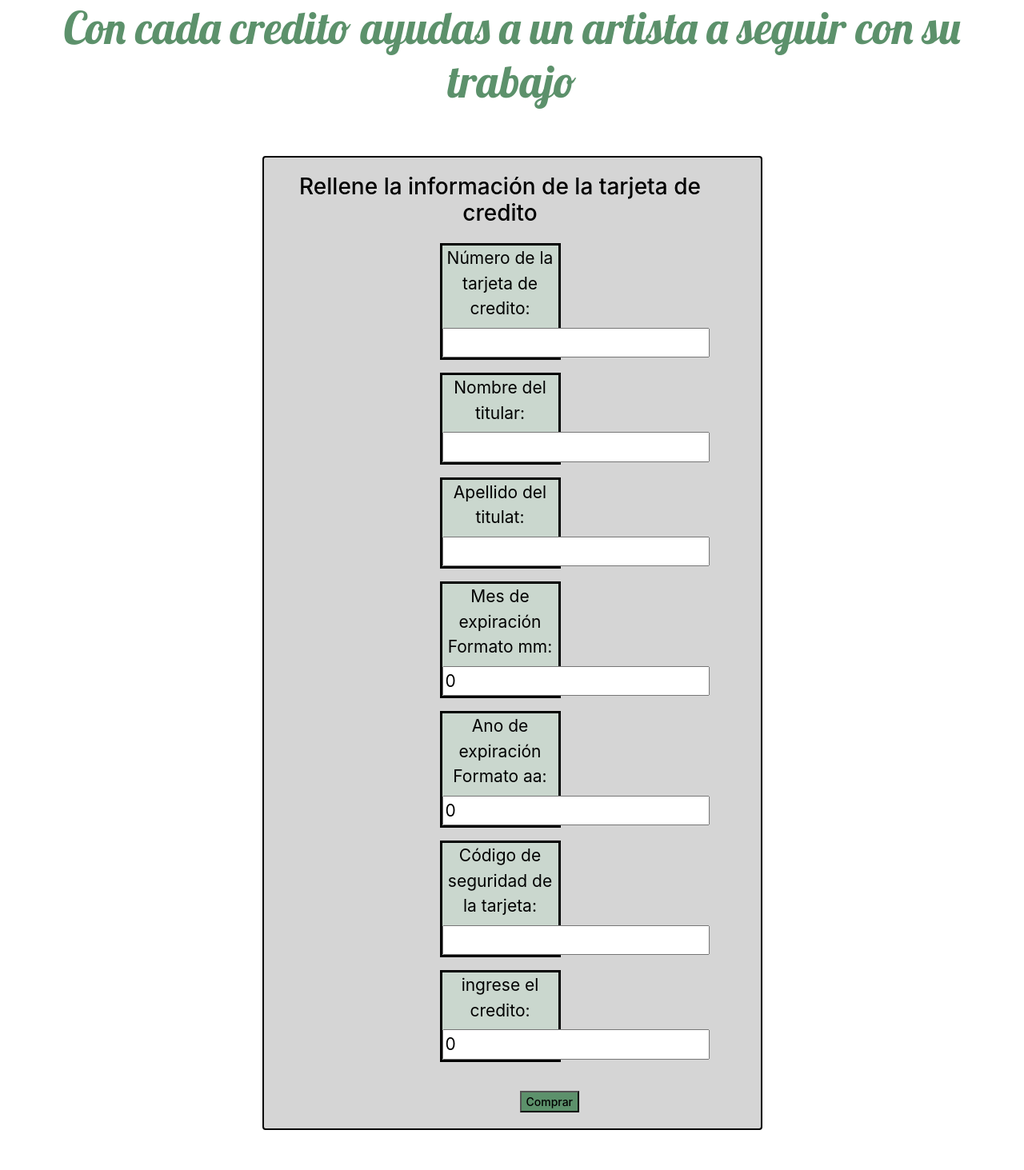
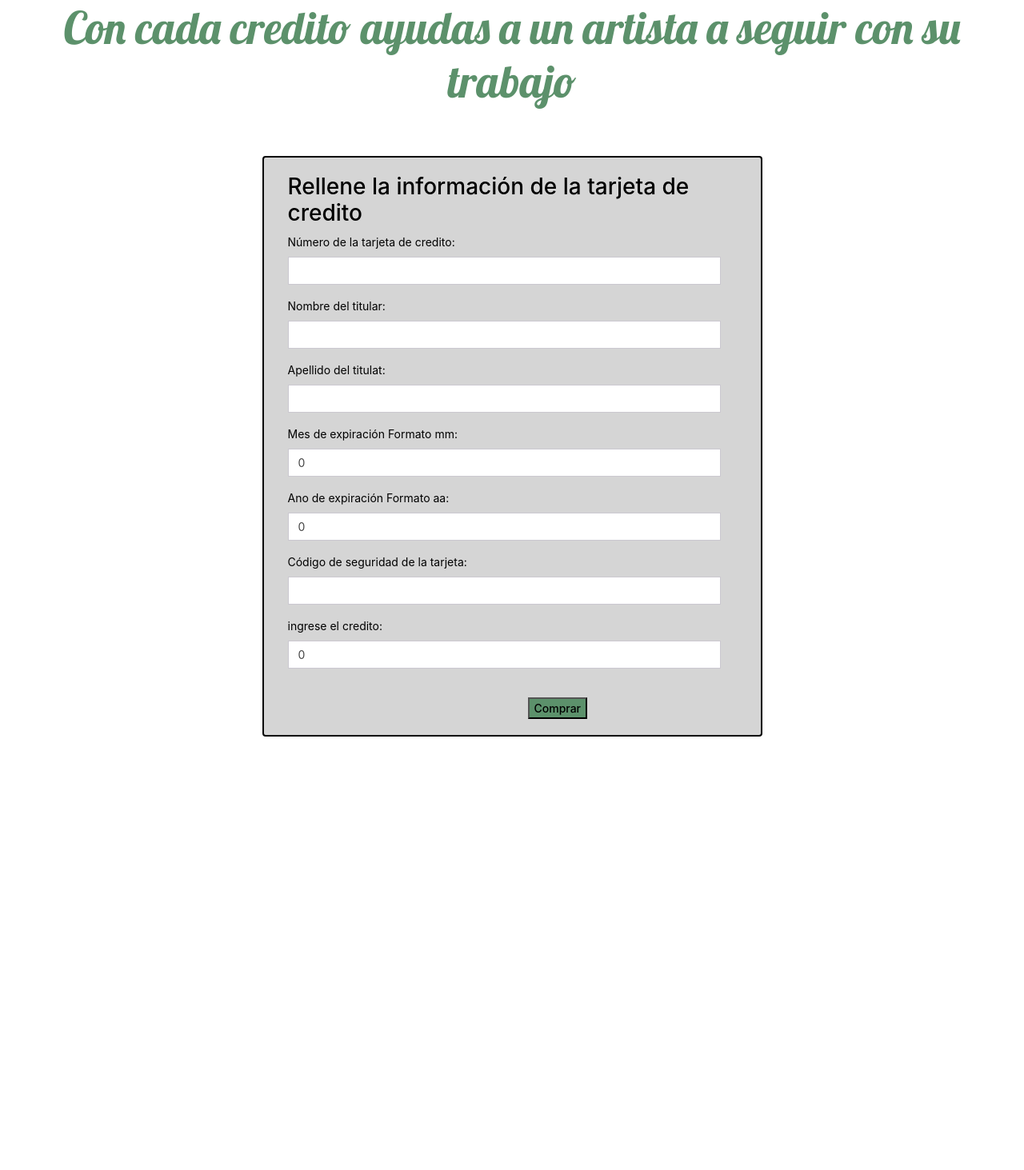
Before and after one commit to IngSw201910/ZonaCultura, a Django app: page /CompraCredito in a window 1280 px wide. Shown: the part 202-1665 px from the top of the page at 80% size. After the commit the page ends 1123 px from the top, so only its background shows below. Run offline with Django 3.2, Linux system fonts and the light colour scheme; a user stored in the database is signed in; some libraries are stand-ins or nearby versions.

Commit message:
correccion

```diff
--- a/Codigo/homePage/forms.py
+++ b/Codigo/homePage/forms.py
@@ -198,6 +198,14 @@ class contenidoTarjetaForm(forms.ModelForm):
 		'anoExpiracion':'Ano de expiración Formato aa',
 		'codigoSeguridad':'Código de seguridad de la tarjeta'
 		}
+		widgets={
+		'numeroTarjeta': forms.TextInput(attrs={'class':'form-control'}),
+		'nombreTitular':forms.TextInput(attrs={'class':'form-control'}),
+		'apellidoTitular':forms.TextInput(attrs={'class':'form-control'}),
+		'mesExpiracion':forms.TextInput(attrs={'class':'form-control'}),
+		'anoExpiracion':forms.TextInput(attrs={'class':'form-control'}),
+		'codigoSeguridad':forms.TextInput(attrs={'class':'form-control'}),
+		}
 class contenidoCreditForm(forms.ModelForm):
 	class Meta:
 		model=infousuario
@@ -208,6 +216,7 @@ class contenidoCreditForm(forms.ModelForm):
 		'balance':'ingrese el credito'
 		}
 		widgets={
+		'balance': forms.TextInput(attrs={'class':'form-control'}),
  			#'formato':forms.CheckboxSelectMultiple(),
  			#'genero': forms.CheckboxSelectMultiple(),
  			#'is_Creador_De_Contenido':forms.CheckBoxSelectMultiple
--- a/Codigo/homePage/static/css/diseño.css
+++ b/Codigo/homePage/static/css/diseño.css
@@ -8,6 +8,12 @@
 	color: #5C916B;
 	font-size: 4em;
 
+}
+#input-search2{
+	width: 600px;
+	height: 30px;
+	text-indent: 10px;
+	margin-left: 200px;
 }
 #imgl{
 	margin-left: 100px;
@@ -36,10 +42,16 @@ p{
 	border-color: black;
 
 }
-.btn-group-vertical{
+.btn3-group-vertical{
 	font-family: 'Lobster', cursive;
-	padding-left: 100px;
-	margin-left: 20px;
+	padding-left: 80px;
+	margin-top: 20px;
+	padding-top: 10px;
+	margin-left: 100px;
+	text-align: left;
+}
+.btn3-group-vertical input{
+	padding-top: 5px;
 }
 #Buscar2{
 	margin-left: 100px;
--- a/Codigo/homePage/static/css/perfil.css
+++ b/Codigo/homePage/static/css/perfil.css
@@ -1,6 +1,38 @@
 .col-12 img{
 	padding-top: 300px;
 }
-.btn-group-vertical{
-	margin-left: 350px;
+
+
+.heading{
+	text-align: center;
+	margin-top: 30px;
+	margin-bottom: 60px;
+	position: relative;
+	font-family: 'Lobster', cursive;
+	color: #5C916B;
+	font-size: 4em;
+
 }
+.container-7{
+
+	padding-top: 20px;
+	padding-bottom: 20px;
+	padding-right: 50px;
+	padding-left: 30px;
+	margin-right: 0px;
+	margin-bottom: 50px;
+	border-style: solid;
+	border-width: 2px;
+	border-color: black;
+	border-radius: 4px;
+	color: #000;
+	background-color: #D5D5D5;
+
+}
+#Comprar{
+	margin-left: 300px;
+	margin-top: 20px;
+	background-color: #5C916B;
+	font-weight: 500;
+
+}
--- a/Codigo/homePage/templates/BusquedaEspecifica.html
+++ b/Codigo/homePage/templates/BusquedaEspecifica.html
@@ -1,6 +1,6 @@
 {% extends 'plantillaGeneral.html' %}
 {% block extrahead %}
-<link rel="stylesheet" href="static/css/diseño.css">
+<link rel="stylesheet" href="/static/css/diseño.css">
 <link href="https://fonts.googleapis.com/css?family=Lobster&display=swap" rel="stylesheet">
 {% endblock %}
 {% block title %}
--- a/Codigo/homePage/templates/BusquedaObraLiteraria.html
+++ b/Codigo/homePage/templates/BusquedaObraLiteraria.html
@@ -1,7 +1,6 @@
 {% extends 'plantillaGeneral.html' %}
 {% block extrahead %}
 <link rel="stylesheet" href="/static/css/diseño.css">
-<link href="https://fonts.googleapis.com/css?family=Lobster&display=swap" rel="stylesheet">
 {% endblock %}
 {% block title %}
 Busqueda Literaria
@@ -12,10 +11,10 @@ Busqueda Literaria
 
   <form class="form-inline my-2 my-lg-2" method = "POST" action="/BusquedaObraLiterariaResultado">
 		{% csrf_token %}
-		<input class="form-control mr-sm-0" type="text" placeholder="Escribe una palabra clave del título" id="input-search" name="buscarstring">
+		<input class="form-control mr-sm-0" type="text" placeholder="Escribe una palabra clave del título" id="input-search2" name="buscarstring">
 
 
-    <div class="btn-group-vertical" data-toggle="buttons">
+    <div class="btn3-group-vertical" data-toggle="buttons">
 			<input type="checkbox" id = "cb1" name="check1" value="comedia" ><label id = "c1"> Comedia </label>
 			<input type="checkbox" id = "cb2" name="check2" value="drama" ><label id = "c2"> Drama</label>
 			<input type="checkbox" id = "cb3" name="check3" value="tragicomedia" ><label id = "c3"> Tragicomedia</label>
--- a/Codigo/homePage/templates/BusquedaObraManualidad.html
+++ b/Codigo/homePage/templates/BusquedaObraManualidad.html
@@ -13,8 +13,8 @@ Busqueda Obras
 
   <form class="form-inline my-2 my-lg-2" enctype="multipart/form-data" method = "POST" action="/BusquedaObraManualidadResultado">
 		{% csrf_token %}
-		<input class="form-control mr-sm-0" type="text" placeholder="Escribe una palabra clave del título" id="input-search" name="buscarstring">
-    <div class="btn-group-vertical" data-toggle="buttons">
+		<input class="form-control mr-sm-0" type="text" placeholder="Escribe una palabra clave del título" id="input-search2" name="buscarstring">
+    <div class="btn3-group-vertical" data-toggle="buttons">
 
       <input type="checkbox" id = "cb1" name="check1" value="bodegon" ><label id = "c1">Bodegón </label>
 			<input type="checkbox" id = "cb2" name="check2" value="vanitas" ><label id = "c2">Vanitas </label>
--- a/Codigo/homePage/templates/CompraCredito.html
+++ b/Codigo/homePage/templates/CompraCredito.html
@@ -1,6 +1,6 @@
 {% extends 'plantillaGeneral.html' %}
 {% block extrahead %}
-<link rel="stylesheet" href="static/css/diseño.css">
+<link rel="stylesheet" href="/static/css/perfil.css">
 <link href="https://fonts.googleapis.com/css?family=Lobster&display=swap" rel="stylesheet">
 {% endblock %}
 {% block title %}
@@ -16,7 +16,7 @@ Comprar credito
 <div class="row">
 	<div class="col col-3"></div>
 	<div class="col col-6">
-		<div class="container-3 conteiner">
+		<div class="container-7 conteiner">
 			<h2>Rellene la información de la tarjeta de credito</h2>
 			<form class="site-form" method="post"  enctype="multipart/form-data">
 			  	{% csrf_token %}
```
Also changed, not shown: Codigo/homePage/static/css/paginahome.css (+5 -2 lines), Codigo/homePage/templates/BusquedaColaboradores.html (+5 -6 lines), Codigo/homePage/templates/BusquedaColaboradoresResultado.html (+15 -13 lines), Codigo/db.sqlite3.
